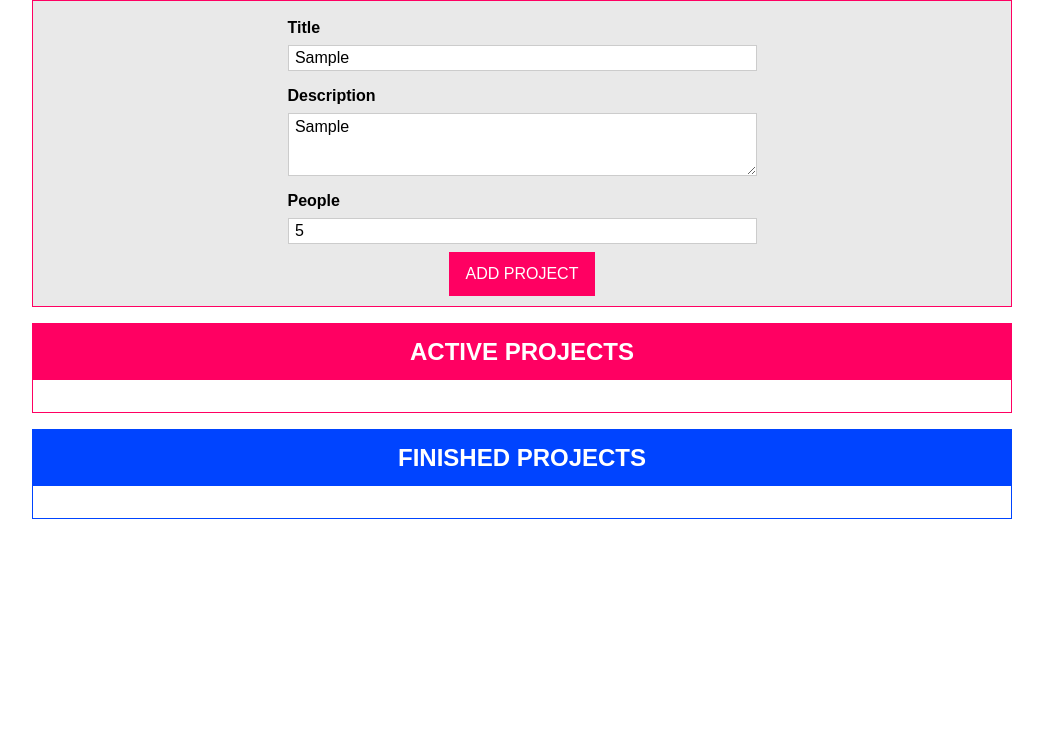
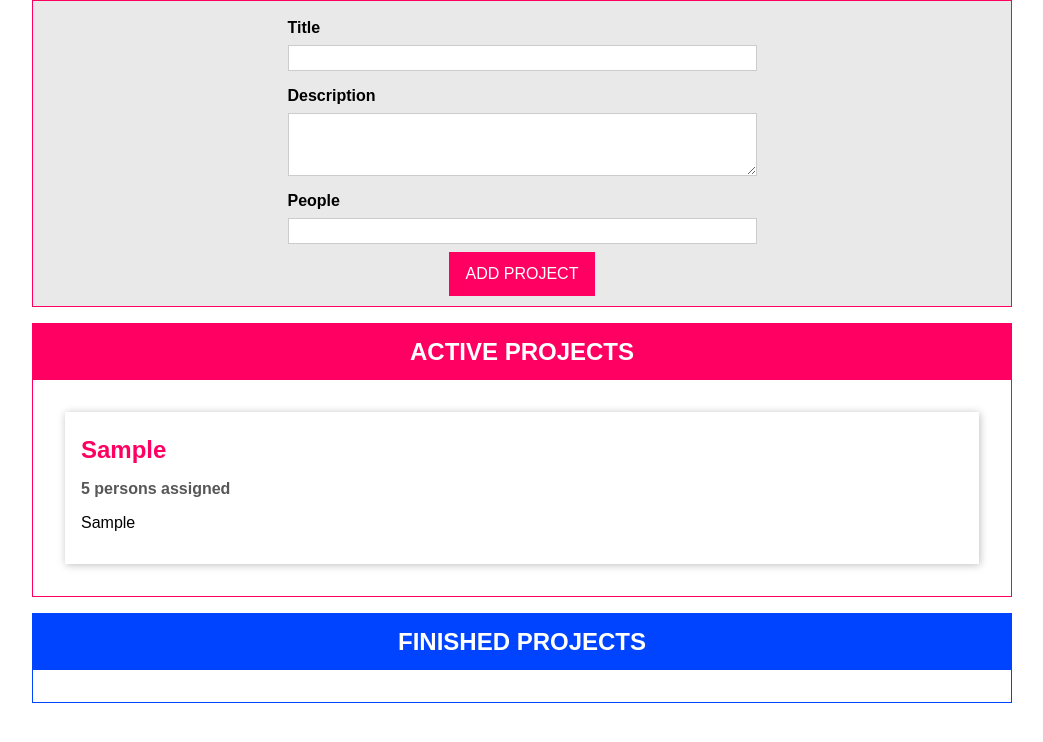
Before and after one commit to LucaDRF/drag_and_drop_projects, a website with bundled scripts: page index.html in a window 1280 px wide. Both pictures are taken after typing "Sample", "Sample", "5" into the empty fields and a click on the button "ADD PROJECT". Shown: the whole page, without its empty margins (118-1161 px from the left). Built offline with nearby package versions, Linux system fonts and the light colour scheme.

Commit message:
fix: added listeners on components and changed structure

```diff
--- a/index.html
+++ b/index.html
@@ -23,7 +23,7 @@
           <label for="people">People</label>
           <input type="number" class="form-input" id="people" step="1" min="0" max="10" />
         </div>
-        <button type="button" onclick="submitForm(event)">ADD PROJECT</button> <!-- change to add event listener -->
+        <button type="submit">ADD PROJECT</button>
       </form>
     </div>
     <div id="single-project">
@@ -31,7 +31,7 @@
         <header>
           <h2>ACTIVE PROJECTS</h2>
         </header>
-        <ul ondrop="sections.drop(event)" ondragover="sections.allowDrop(event)" id="active-projects-list"></ul> <!-- change to add event listener -->
+        <ul id="active-projects-list"></ul>
       </section>
     </div>
     <div id="project-list">
@@ -39,7 +39,7 @@
         <header>
           <h2>FINISHED PROJECTS</h2>
         </header>
-        <ul ondrop="sections.drop(event)" ondragover="sections.allowDrop(event)" id="finished-projects-list"></ul> <!-- change to add event listener -->
+        <ul id="finished-projects-list"></ul>
       </section>
     </div>
     <div id="app"></div>
--- a/src/app.ts
+++ b/src/app.ts
@@ -1,8 +1,8 @@
 import ProjectState from "./states/project.js";
-import Sections from "./components/sections/project.js";
-import ProjectForm from "./components/forms/project.js";
+import Sections from "./components/project-section.js";
+import ProjectForm from "./components/project-form.js";
 
 const projects = new ProjectState();
 const sections = new Sections(projects);
-// need to add event listener instead of using onclick since the type is module
+
 new ProjectForm(projects, sections);
--- a/src/components/forms/project.ts
+++ b/src/components/project-form.ts
@@ -1,22 +1,43 @@
-import ProjectState from "../../states/project.js";
-import { Project, ProjectInterface } from "../../models/project.js";
-import Sections from "../sections/project.js";
+import ProjectState from "../states/project.js";
+import { Project, ProjectInterface } from "../models/project.js";
+import Sections from "./project-section.js";
 
 
 export default class ProjectForm {
     titleInput: HTMLInputElement;
     descriptionInput: HTMLInputElement;
-    peopleInput: HTMLInputElement
+    peopleInput: HTMLInputElement;
+    form: HTMLFormElement
 
     constructor(private projects: ProjectState, private sections: Sections) {
         this.titleInput = document.querySelector('#title')! as HTMLInputElement;
         this.descriptionInput = document.querySelector('#description')! as HTMLInputElement;
         this.peopleInput = document.querySelector('#people')! as HTMLInputElement;
+        this.form = document.getElementById('form-project')! as HTMLFormElement;
+
+        this.configure();
+        console.log(this);
     }
 
-    submitForm(event: InputEvent): void {
-        console.log('aa');
+    get formData(): ProjectInterface {
+        const { titleInput, descriptionInput, peopleInput } = this;
 
+        return {
+            id: this.projects.lastId + 1,
+            title: titleInput.value.trim(),
+            people: +peopleInput.value.trim(),
+            description: descriptionInput.value.trim(),
+            status: 'active'
+        }
+    }
+
+    private configure() {
+        this.form.addEventListener('submit', this.submitForm.bind(this));
+        console.log(this);
+
+    }
+
+    private submitForm(event: SubmitEvent): void {
         event.preventDefault()
 
         const { id, title, people, description, status } = this.formData;
@@ -29,18 +50,6 @@ export default class ProjectForm {
         this.sections.addProject(project);
 
         this.clearForm();
-    }
-
-    get formData(): ProjectInterface {
-        const { titleInput, descriptionInput, peopleInput } = this;
-
-        return {
-            id: this.projects.lastId + 1,
-            title: titleInput.value.trim(),
-            people: +peopleInput.value.trim(),
-            description: descriptionInput.value.trim(),
-            status: 'active'
-        }
     }
 
     private validateForm(title: string, people: number, description: string) {
--- /dev/null
+++ b/src/components/project-section.ts
@@ -0,0 +1,45 @@
+import ProjectState from "../states/project.js";
+import { Project } from "../models/project.js";
+import DragAndDrop from "../models/drag-and-drop.js";
+
+export default class Sections extends DragAndDrop {
+    constructor(private projects: ProjectState) {
+        super();
+        this.configure();
+    }
+
+    private configure() {
+        const activeProjectsList = document.getElementById('active-projects-list')!;
+        const finishedProjectsList = document.getElementById('finished-projects-list')!;
+        const lists = [activeProjectsList, finishedProjectsList];
+
+        lists.forEach(list => {
+            list.addEventListener('drop', this.drop.bind(this));
+            list.addEventListener('dragover', this.allowDrop.bind(this));
+        });
+    }
+
+    private setEventListenerOnProject(id: string) {
+        const project = document.getElementById(id)!;
+
+        project.addEventListener('dragstart', this.dragStart.bind(this));
+    }
+
+    public addProject({ id, title, people, description, status}: Project) {
+        const projectsListElement = document.querySelector(`#${status}-projects-list`)! as HTMLElement;
+
+        projectsListElement.insertAdjacentHTML('afterbegin', `
+        <li id="project-${id}" draggable="true">
+            <h2>${title}</h2>
+            <h3>${people} persons assigned</h3>
+            <p>${description}</p>
+        </li>
+        `);
+
+        this.setEventListenerOnProject(`project-${id}`);
+    }
+
+    updateProject(id: number, newStatus: 'active' | 'finished') {
+        this.projects.updateStatusById(id, newStatus);
+    }
+}
--- a/src/components/sections/project.ts
+++ b/src/models/drag-and-drop.ts
@@ -1,9 +1,9 @@
-import ProjectState from "../../states/project.js";
-import { Project } from "../../models/project.js";
 
-export default class Sections {
-    constructor(private projects: ProjectState) {
+export default abstract class DragAndDrop {
+    constructor() {
     }
+
+    abstract updateProject(id: number, newStatus: string): void;
 
     dragStart(event: DragEvent) {
         event.dataTransfer!.setData('Text', (event.target! as HTMLElement).id);
@@ -25,21 +25,7 @@ export default class Sections {
 
         const projectIdSplitted = projectId.split('-')!;
 
-        this.projects.updateStatusById(+projectIdSplitted[1], projectNewStatus);
-        console.log(this.projects);
-
-    }
-
-    public addProject({ id, title, people, description, status}: Project) {
-        const projectsListElement = document.querySelector(`#${status}-projects-list`)! as HTMLElement;
-
-        projectsListElement.innerHTML += `
-        <li id="project-${id}" ondragstart="sections.dragStart(event)" draggable="true">
-            <h2>${title}</h2>
-            <h3>${people} persons assigned</h3>
-            <p>${description}</p>
-        </li>
-        `;
+        this.updateProject(+projectIdSplitted[1], projectNewStatus);
     }
 
     private getHostElement(event: DragEvent) {
@@ -53,4 +39,4 @@ export default class Sections {
 
         return target;
     }
-}
+ }
```
